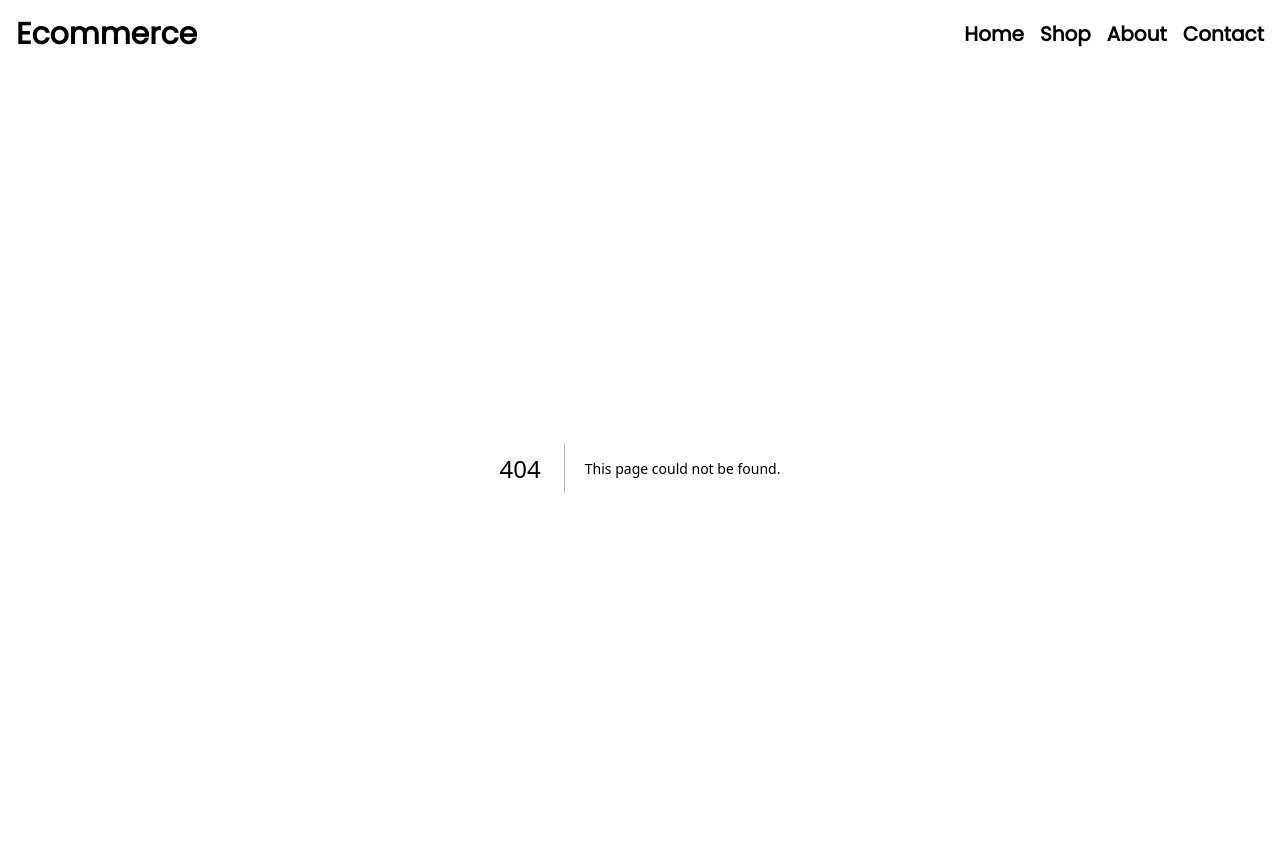
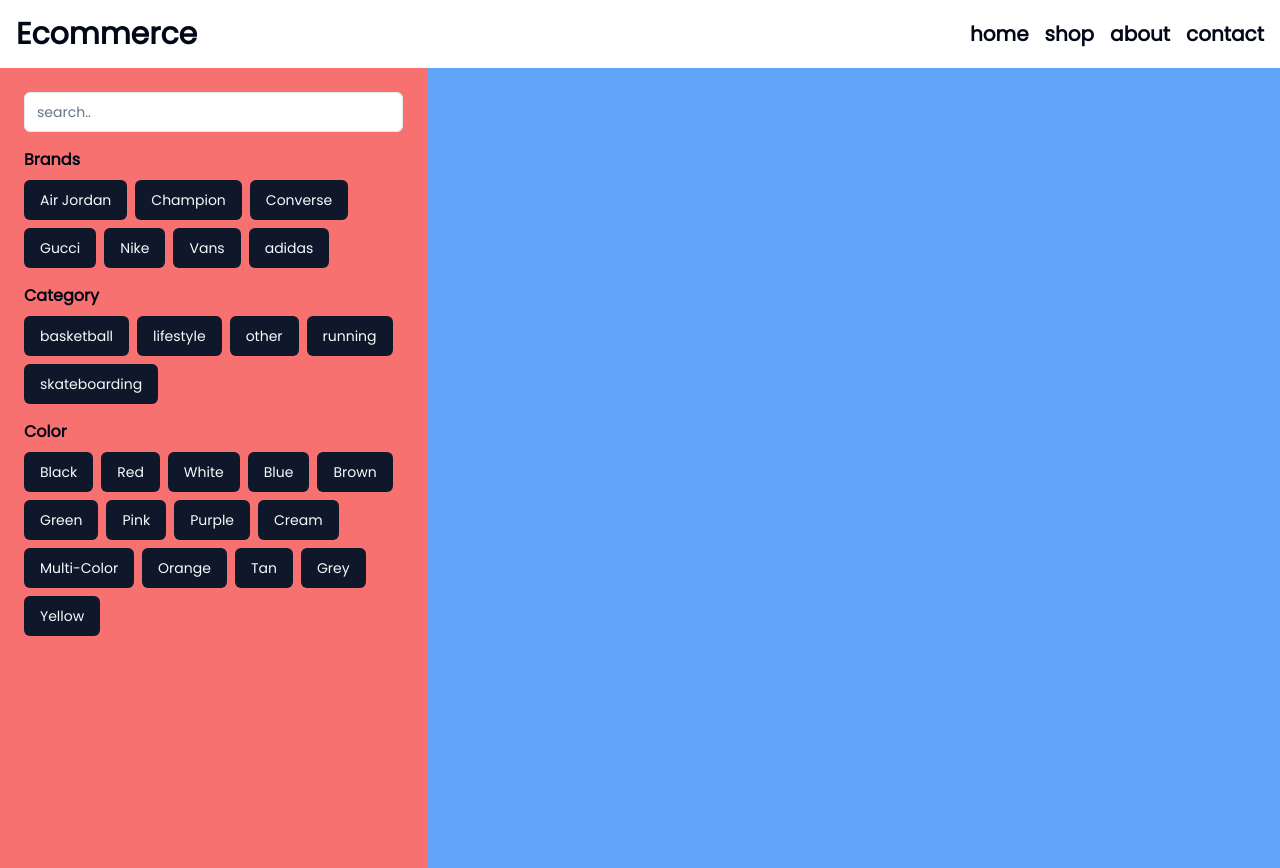
Before and after one commit to Sebastianmoldrup/ecommerce, a Next.js app: page /about in a window 1280 px wide. Before the commit this address had no page. Built offline with nearby package versions, Linux system fonts and the light colour scheme.

Commit message:
shop wip

```diff
--- a/app/_components/navbar.tsx
+++ b/app/_components/navbar.tsx
@@ -1,12 +1,31 @@
 export default function Navbar() {
-  const pages = ['Home', 'Shop', 'About', 'Contact'];
+
+  const pages = [
+    {
+      title: 'home',
+      url: '/'
+    },
+    {
+      title: 'shop',
+      url: '/shop'
+    },
+    {
+      title: 'about',
+      url: '/about'
+    },
+    {
+      title: 'contact',
+      url: '/contact'
+    }
+  ]
+
   return (
     <nav className='flex justify-between p-4 items-center'>
-      <h1 className='text-3xl font-semibold'>Ecommerce</h1>
+      <h1 className='text-3xl font-semibold'><a href="/">Ecommerce</a></h1>
       <ul className='flex gap-x-4 text-xl font-semibold'>
         {pages.map((page, index) => (
           <li className='hover:cursor-pointer hover:scale-110' key={index}>
-            {page}
+            <a href={page.url}>{page.title}</a>
           </li>
         ))}
       </ul>
--- /dev/null
+++ b/app/_components/test.tsx
@@ -0,0 +1,154 @@
+'use client';
+import { Input } from "@/components/ui/input";
+import { Button } from "@/components/ui/button";
+import data from '@/app/_data/sneakers.json';
+import { useEffect, useState } from "react";
+import Image from 'next/image';
+
+export default function Test() {
+
+    const [search, setSearch] = useState({key: '', value: ''});
+    const [select, setSelect] = useState({key: '', value: ''});
+    const [products, setProducts] = useState([]);
+    // console.log(select.key);
+
+    // useEffect(() => {
+    //     filteredProducts();
+    // }, [select, search])
+
+    // useEffect(() => {
+    //     if (select.key === 'brand') {
+    //         setProducts(data.sneakers.filter(sneaker => sneaker.brand_name === select.value));
+    //     } else if (select.key === 'category') {
+    //         setProducts(data.sneakers.filter(sneaker => sneaker.category[0] === select.value));
+    //     } else if (select.key === 'color') {
+    //         setProducts(data.sneakers.filter(sneaker => sneaker.color === select.value));
+    //     } else if (select.key === 'search') {
+    //         setProducts(data.sneakers.filter(sneaker => sneaker.includes(select.value.toLowerCase())));
+    //     } else {
+    //         setProducts(data.sneakers);
+    //     }
+    // }, [select]);
+
+    const filteredSneakers = data.sneakers.filter((sneaker) => {
+        switch (select.key) {
+            case 'brand':
+                return sneaker.brand_name === select.value;
+            case 'color':
+                return sneaker.color === select.value;
+            case 'categories':
+                return sneaker.category.includes(select.value);
+            case 'search':
+                // Here you would implement your logic for searching, for example using regex
+                const regex = new RegExp(select.value, 'i'); // 'i' for case-insensitive search
+                return Object.values(sneaker).some(value => regex.test(value));
+            default:
+                return false; // Handle any other cases if needed
+        }
+    });
+
+    const brands = data.sneakers.reduce((acc, sneaker) => {
+        if (!acc.includes(sneaker.brand_name)) {
+            acc.push(sneaker.brand_name);
+        }
+        return acc;
+    }, []);
+
+    const categories = data.sneakers.reduce((acc, sneaker) => {
+        if (!acc.includes(sneaker.category[0])) {
+            acc.push(sneaker.category[0]);
+        }
+        return acc;
+    }, []);
+
+    const colors = data.sneakers.reduce((acc, sneaker) => {
+        if (!acc.includes(sneaker.color)) {
+            acc.push(sneaker.color);
+        }
+        return acc;
+    }, []);
+
+  return (
+    <div className="flex w-full h-screen">
+      <div className="w-1/3 h-full bg-red-400 p-6 space-y-4">
+        <Input type="text" placeholder="search.." onChange={(e) => setSelect({key: 'search', value: e.target.value})} />
+
+        {/* Brand */}
+        <div className="space-y-2">
+            <h3 className="font-semibold">Brands</h3>
+            <ul className="flex flex-wrap gap-2">
+                {brands.map((brand, index) => {
+                    return (
+                    <li key={index}>
+                        <Button onClick={() => setSelect({key: 'brand', value: brand})} className="hover:cursor-pointer hover:scale-110">{brand}</Button>
+                    </li>
+                    );
+                })}
+            </ul>
+        </div>
+
+        {/* Category */}
+        <div className="space-y-2">
+            <h3 className="font-semibold">Category</h3>
+            <ul className="flex flex-wrap gap-2">
+                {categories.map((category, index) => {
+                    return (
+                    <li key={index}>
+                        <Button onClick={() => setSelect({key: 'category', value: category})} className="hover:cursor-pointer hover:scale-110">{category}</Button>
+                    </li>
+                    );
+                })}
+            </ul>
+        </div>
+
+        {/* Color */}
+        <div className="space-y-2">
+            <h3 className="font-semibold">Color</h3>
+            <ul className="flex flex-wrap gap-2">
+                {colors.map((color, index) => {
+                    return (
+                    <li key={index}>
+                        <Button onClick={() => setSelect({key: 'color', value: color})} className="hover:cursor-pointer hover:scale-110">{color}</Button>
+                    </li>
+                    );
+                })}
+            </ul>
+        </div>
+      </div>
+      <div className="w-2/3 h-full bg-blue-400 grid place-content-center">
+        {}
+        {/* {products.map((product, index) => {
+            return (
+                <div
+              key={product.product_template_id}
+              className='lg:w-1/4 md:w-1/2 p-4 w-full'
+            >
+              <a className='block relative h-48 rounded overflow-hidden'>
+                <Image
+                  alt='sneaker'
+                  fill
+                  className='object-cover object-center w-full h-full block rotate-12'
+                  src={product.main_picture_url}
+                />
+              </a>
+              <div className='mt-4'>
+                <h3 className='text-gray-500 text-xs tracking-widest title-font mb-1'>
+                  {product.category[0]}
+                </h3>
+                <h2 className='text-gray-900 title-font text-lg font-medium'>
+                  {product.name}
+                </h2>
+                <div className='flex items-center justify-between'>
+                  <p className='mt-1'>
+                    ${(product.retail_price_cents ?? 0) / 100}
+                  </p>
+                  <button>Buy</button>
+                </div>
+              </div>
+            </div>
+            )
+        })} */}
+      </div>
+    </div>
+  );
+}
--- /dev/null
+++ b/app/about/page.tsx
@@ -0,0 +1,9 @@
+import Test from "../_components/test";
+
+export default function About() {
+    return (
+    <main className="">
+        <Test />
+    </main>
+    );
+}
--- /dev/null
+++ b/app/contact/page.tsx
@@ -0,0 +1,3 @@
+export default function Contact() {
+    return <div>contact</div>;
+}
--- a/app/shop/page.tsx
+++ b/app/shop/page.tsx
@@ -2,7 +2,7 @@ import Image from 'next/image';
 import data from '@/app/_data/sneakers.json';
 
 export default function Shop() {
-  data.sneakers.map((sneaker) => console.log(sneaker.name));
+  // data.sneakers.map((sneaker) => console.log(sneaker.name));
 
   return (
     <section className='text-gray-600 body-font'>
@@ -17,7 +17,7 @@ export default function Shop() {
                 <Image
                   alt='sneaker'
                   fill
-                  className='object-cover object-center w-full h-full block'
+                  className='object-cover object-center w-full h-full block rotate-12'
                   src={sneaker.main_picture_url}
                 />
               </a>
```
